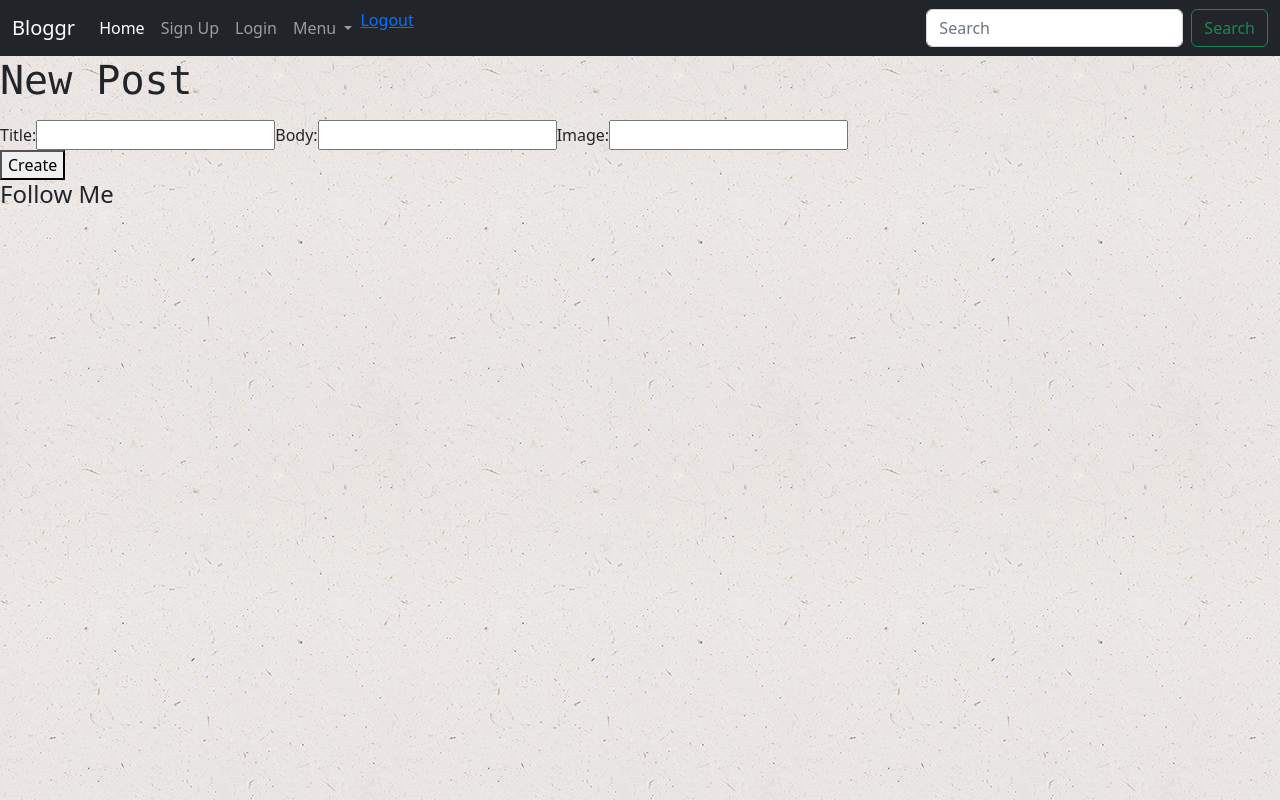
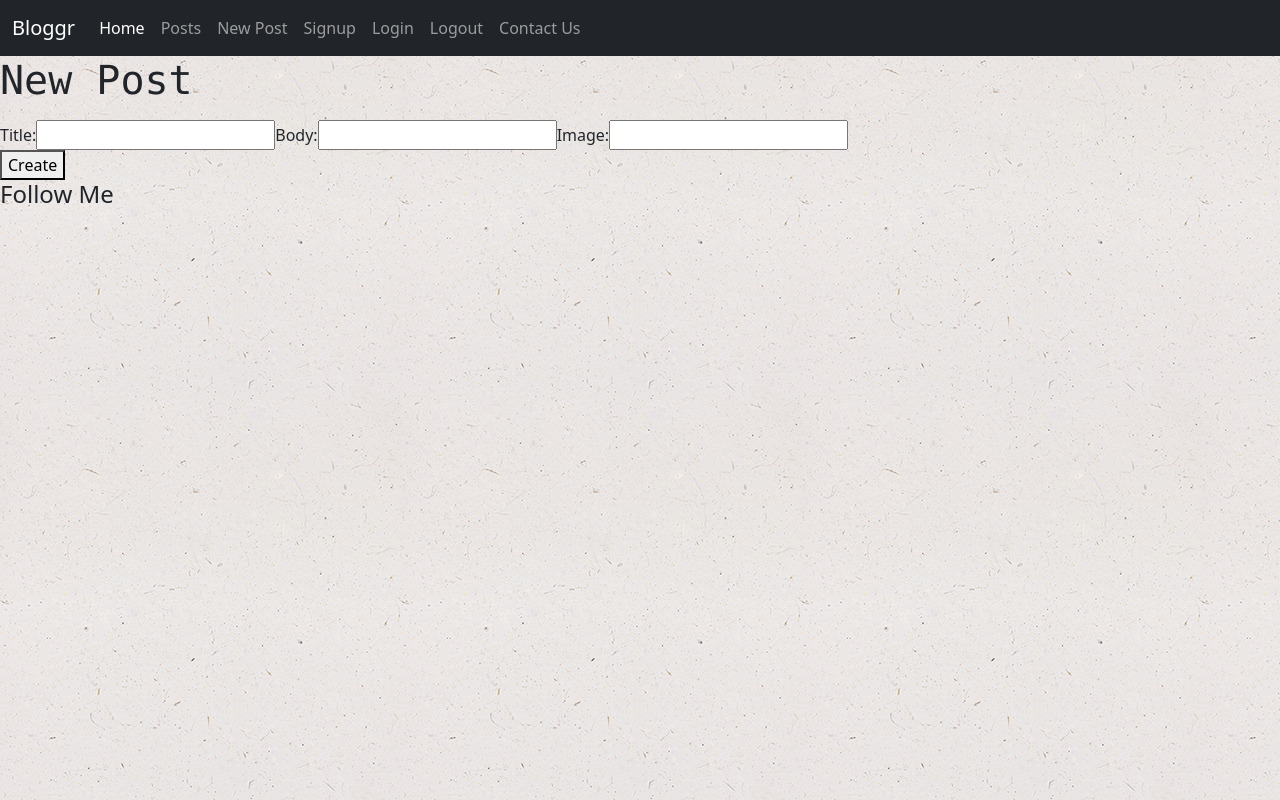
Before and after one commit to KeoshaYoung/Blog-frontend, a Vue app: page /posts/new in a window 1280 px wide. Built offline with nearby package versions, Linux system fonts and the light colour scheme.

Commit message:
adds error status and fixes navbar

```diff
--- a/src/App.vue
+++ b/src/App.vue
@@ -6,50 +6,37 @@
         class="navbar-toggler"
         type="button"
         data-bs-toggle="collapse"
-        data-bs-target="#navbarSupportedContent"
-        aria-controls="navbarSupportedContent"
+        data-bs-target="#navbarNav"
+        aria-controls="navbarNav"
         aria-expanded="false"
         aria-label="Toggle navigation"
       >
         <span class="navbar-toggler-icon"></span>
       </button>
-      <div class="collapse navbar-collapse" id="navbarSupportedContent">
-        <ul class="navbar-nav me-auto mb-2 mb-lg-0">
+      <div class="collapse navbar-collapse" id="navbarNav">
+        <ul class="navbar-nav">
           <li class="nav-item">
-            <a class="nav-link active" aria-current="page" href="#">Home</a>
+            <a class="nav-link active" aria-current="page" href="/">Home</a>
           </li>
           <li class="nav-item">
-            <a class="nav-link" href="/signup">Sign Up</a>
+            <a class="nav-link" href="/posts">Posts</a>
+          </li>
+          <li class="nav-item">
+            <a class="nav-link" href="/posts/new">New Post</a>
+          </li>
+          <li class="nav-item">
+            <a class="nav-link" href="/signup">Signup</a>
           </li>
           <li class="nav-item">
             <a class="nav-link" href="/login">Login</a>
           </li>
-          <li class="nav-item dropdown">
-            <a
-              class="nav-link dropdown-toggle"
-              href="#"
-              id="navbarDropdown"
-              role="button"
-              data-bs-toggle="dropdown"
-              aria-expanded="false"
-            >
-              Menu
-            </a>
-            <ul class="dropdown-menu" aria-labelledby="navbarDropdown">
-              <li><a class="dropdown-item" href="/posts">Posts</a></li>
-              <li><a class="dropdown-item" href="/posts/new">New Post</a></li>
-              <li><hr class="dropdown-divider" /></li>
-              <li><a class="dropdown-item" href="/contact">Contact Us</a></li>
-            </ul>
+          <li class="nav-item">
+            <a class="nav-link" href="/logout">Logout</a>
           </li>
           <li class="nav-item">
-            <a class="/logout">Logout</a>
+            <a class="nav-link" href="/contact">Contact Us</a>
           </li>
         </ul>
-        <form class="d-flex">
-          <input class="form-control me-2" type="search" placeholder="Search" aria-label="Search" />
-          <button class="btn btn-outline-success" type="submit">Search</button>
-        </form>
       </div>
     </div>
   </nav>
--- a/src/views/PostsNew.vue
+++ b/src/views/PostsNew.vue
@@ -7,6 +7,7 @@ export default {
       message: "New Post",
       newPostParams: {},
       errors: [],
+      status: "",
     };
   },
   methods: {
@@ -20,6 +21,7 @@ export default {
         })
         .catch((error) => {
           this.errors = error.response.data.errors;
+          this.status = error.response.status;
         });
     },
   },
@@ -28,6 +30,7 @@ export default {
 
 <template>
   <div class="posts-new">
+    <img v-if="status" :src="`https://http.cat/${status}`" alt="" />
     <form v-on:submit.prevent="createPost()">
       <h1>{{ message }}</h1>
       <ul>
```
